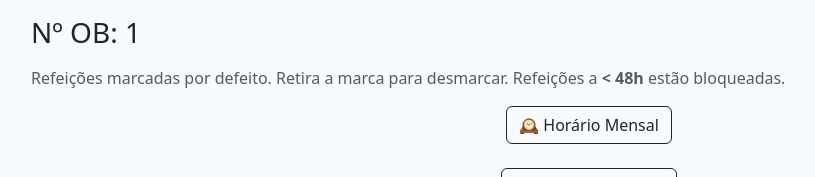
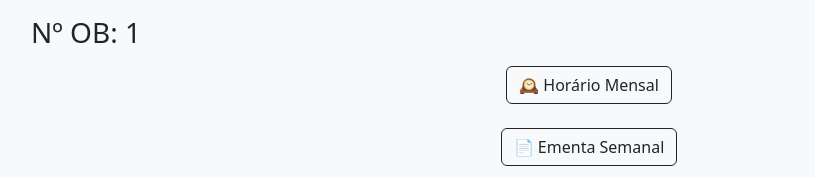
Before and after one commit to danimeida/meal_system_app, a Flask app: template templates/mark.html in a window 1280 px wide. Shown: the part 47-224 px from the top of the page, without its empty margins (51-866 px from the left). Run offline with Flask 3, Linux system fonts and the light colour scheme; tables that the repository leaves empty hold one stand-in row (values such as "Sample post"); the template is opened without the code that fills it: values that come from a table or form of the project are taken from there, most other values are stand-ins (such as "Sample title", 1, 10 or a date in 2020).

Commit message:
horario mensal v2

```diff
--- a/templates/mark.html
+++ b/templates/mark.html
@@ -2,9 +2,6 @@
 {% block content %}
 <h3 class="mb-3">Nº OB: {{ user_id }}</h3>
 
-
-
-<p class="text-muted">Refeições marcadas por defeito. Retira a marca para desmarcar. Refeições a <strong>&lt; 48h</strong> estão bloqueadas.</p>
 <form method="post" action="{{ url_for('routes.mark') }}">
   <input type="hidden" name="user_id" value="{{ user_id }}">
   <input type="hidden" name="pin" value="{{ pin }}">
```
Also changed, not shown: 1 other file.
